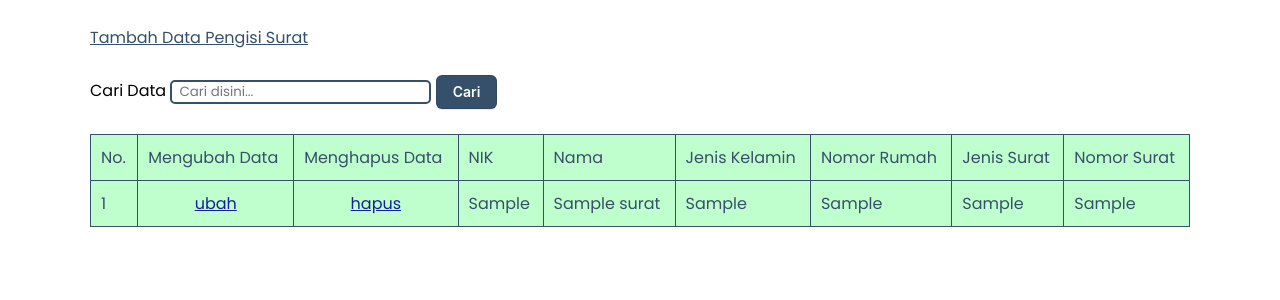
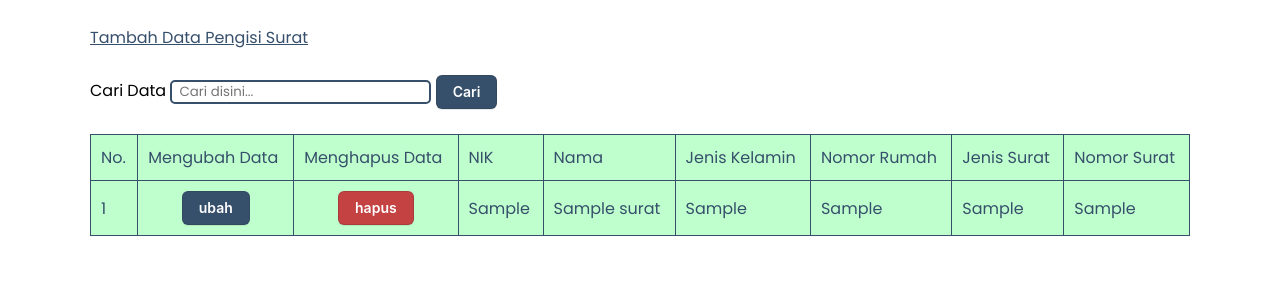
Before and after one commit to helmiananda/website_surat_online-new-, a PHP site: page /inputdata_surat.php in a window 1280 px wide. Shown: the part 179-479 px from the top of the page. Run offline with PHP 8.4, Linux system fonts and the light colour scheme; the visitor is signed in with stand-in values (Sample User, id 1); tables that the repository leaves empty or names only in its code hold one stand-in row (values such as "Sample post").

Commit message:
Update stylea.css

```diff
--- a/stylea.css
+++ b/stylea.css
@@ -464,7 +464,7 @@ nav ul li a:hover {
 
 .hover a:hover {
     text-decoration: none;
-    color:#fc5185;
+    color:#ec83a2;
 
 
 }
@@ -598,14 +598,67 @@ p {
 .text-ubahdata {
 
 
-    color: #14219b;
+     appearance: none;
+    background-color: #364f6b;
+    border: 1px solid rgba(27, 31, 35, .15);
+    border-radius: 6px;
+    box-shadow: rgba(27, 31, 35, .1) 0 1px 0;
+    box-sizing: border-box;
+    color: #fff;
+    cursor: pointer;
+    display: inline-block;
+    font-family: -apple-system,system-ui,"Segoe UI",Helvetica,Arial,sans-serif,"Apple Color Emoji","Segoe UI Emoji";
+    font-size: 14px;
+    font-weight: 600;
+    line-height: 20px;
+    padding: 6px 16px;
+    position: relative;
+    text-align: center;
+    text-decoration: none;
+    user-select: none;
+    -webkit-user-select: none;
+    touch-action: manipulation;
+    vertical-align: middle;
+    white-space: nowrap;
+}
+
+.text-ubahdata:hover {
+
+    background-color: #211B3D;
 }
 
 .text-hapusdata {
 
+  appearance: none;
+    background-color: #c44242;
+    border: 1px solid rgba(27, 31, 35, .15);
+    border-radius: 6px;
+    box-shadow: rgba(27, 31, 35, .1) 0 1px 0;
+    box-sizing: border-box;
+    color: #fff;
+    cursor: pointer;
+    display: inline-block;
+    font-family: -apple-system,system-ui,"Segoe UI",Helvetica,Arial,sans-serif,"Apple Color Emoji","Segoe UI Emoji";
+    font-size: 14px;
+    font-weight: 600;
+    line-height: 20px;
+    padding: 6px 16px;
+    position: relative;
+    text-align: center;
+    text-decoration: none;
+    user-select: none;
+    -webkit-user-select: none;
+    touch-action: manipulation;
+    vertical-align: middle;
+    white-space: nowrap;
+}
 
-    color: #14219b;
+.text-hapusdata:hover {
+
+    background-color: #5c1f1f;
 }
+
+
 
 @media screen and (max-width: 800px) {
     .wrapper {
```
